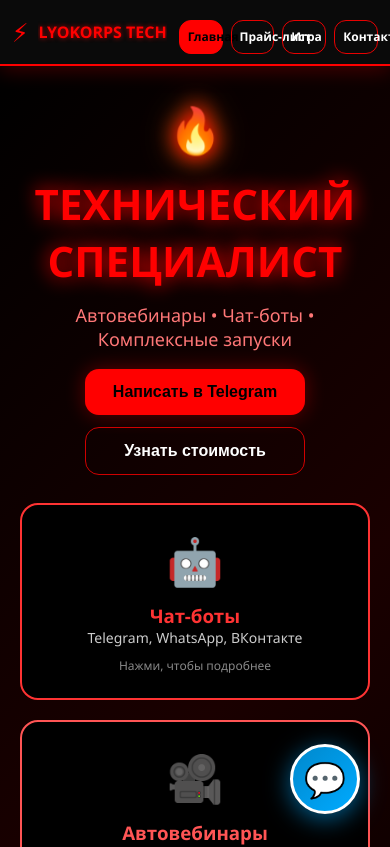
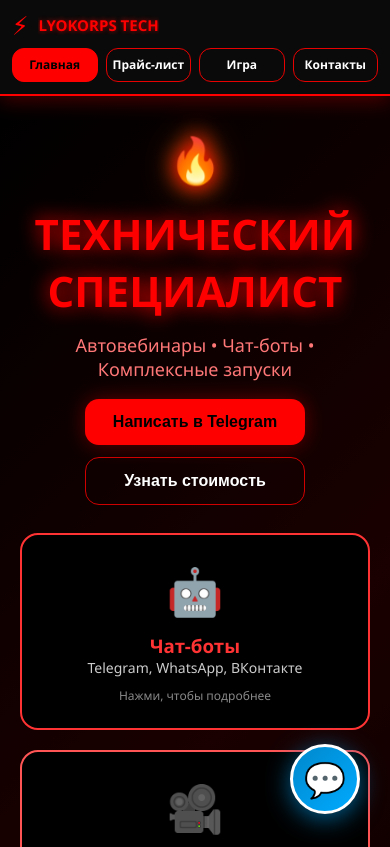
Before and after one commit to dgrin52-rgb/lyokorps-miniapp, a React (Create React App) app: page / in a window 390 px wide. Shown: the top 847 px of the page. Built offline with nearby package versions, Linux system fonts and the light colour scheme.

Commit message:
Add video background and fix responsive UI

```diff
--- a/src/components/Navbar.js
+++ b/src/components/Navbar.js
@@ -1,4 +1,4 @@
-import React, { useEffect, useMemo, useState } from 'react';
+import React from 'react';
 import { Link, useLocation } from 'react-router-dom';
 
 const Navbar = () => {
@@ -10,182 +10,22 @@ const Navbar = () => {
 
   const isActive = (path) => currentPath === path;
 
-  // Telegram WebApp safe area + iOS/Android/desktop
-  const [safeTop, setSafeTop] = useState(0);
-
-  useEffect(() => {
-    const getSafeTop = () => {
-      // Telegram WebApp может отдавать CSS переменные safe-area
-      // На iOS Safari работают env(safe-area-inset-top)
-      // Тут берем максимум из возможных вариантов
-      const cssVar =
-        parseInt(
-          getComputedStyle(document.documentElement).getPropertyValue('--tg-safe-area-inset-top'),
-          10
-        ) || 0;
-
-      // Фоллбек: попробуем прочитать env через временный элемент
-      let envTop = 0;
-      try {
-        const probe = document.createElement('div');
-        probe.style.cssText =
-          'position:fixed;top:0;left:0;height:constant(safe-area-inset-top);height:env(safe-area-inset-top);';
-        document.body.appendChild(probe);
-        const h = Math.round(probe.getBoundingClientRect().height);
-        document.body.removeChild(probe);
-        envTop = Number.isFinite(h) ? h : 0;
-      } catch {
-        envTop = 0;
-      }
-
-      // Telegram WebApp header (если есть)
-      const tgTop =
-        (window.Telegram &&
-          window.Telegram.WebApp &&
-          window.Telegram.WebApp.viewportStableHeight &&
-          0) ||
-        0;
-
-      setSafeTop(Math.max(cssVar, envTop, tgTop, 0));
-    };
-
-    getSafeTop();
-    window.addEventListener('resize', getSafeTop);
-    return () => window.removeEventListener('resize', getSafeTop);
-  }, []);
-
-  const styles = useMemo(() => {
-    const navStyle = {
-      background: '#0a0a0a',
-      padding: `calc(10px + ${safeTop}px) 12px 10px`,
-      display: 'flex',
-      alignItems: 'center',
-      gap: '12px',
-      borderBottom: '2px solid #ff0000',
-      position: 'sticky',
-      top: 0,
-      zIndex: 1000,
-      boxShadow: '0 4px 20px rgba(255, 0, 0, 0.25)',
-    };
-
-    const logoStyle = {
-      display: 'flex',
-      alignItems: 'center',
-      gap: '10px',
-      textDecoration: 'none',
-      flex: '0 0 auto',
-      minWidth: 0,
-    };
-
-    const logoTextStyle = {
-      color: '#ff0000',
-      fontSize: '16px',
-      fontWeight: '900',
-      textShadow: '0 0 5px rgba(255,0,0,0.7)',
-      whiteSpace: 'nowrap',
-      overflow: 'hidden',
-      textOverflow: 'ellipsis',
-      maxWidth: '46vw',
-    };
-
-    const navLinksStyle = {
-      display: 'flex',
-      alignItems: 'center',
-      justifyContent: 'flex-end',
-      gap: '8px',
-      flex: '1 1 auto',
-      flexWrap: 'wrap',
-    };
-
-    const linkStyle = (active) => ({
-      color: active ? '#000' : '#fff',
-      textDecoration: 'none',
-      padding: '9px 12px',
-      borderRadius: '12px',
-      transition: 'all 0.2s ease',
-      background: active ? '#ff0000' : 'transparent',
-      border: active ? '1px solid #ff0000' : '1px solid rgba(255,0,0,0.9)',
-      fontWeight: '800',
-      fontSize: '13px',
-      lineHeight: 1,
-      whiteSpace: 'nowrap',
-      touchAction: 'manipulation',
-      WebkitTapHighlightColor: 'transparent',
-    });
-
-    // Мобилка (TG, Android, iPhone): делаем кнопки в 2 ряда, чтобы не ломало
-    const mobileWrapStyle = {
-      width: '100%',
-      display: 'grid',
-      gridTemplateColumns: 'repeat(4, minmax(0, 1fr))',
-      gap: '8px',
-      marginTop: '10px',
-    };
-
-    const mobileLinkStyle = (active) => ({
-      ...linkStyle(active),
-      width: '100%',
-      textAlign: 'center',
-      padding: '10px 8px',
-      borderRadius: '12px',
-      fontSize: '12px',
-    });
-
-    return {
-      navStyle,
-      logoStyle,
-      logoTextStyle,
-      navLinksStyle,
-      linkStyle,
-      mobileWrapStyle,
-      mobileLinkStyle,
-    };
-  }, [safeTop]);
-
-  // Простая проверка "мобилка" без зависимостей
-  const isMobile = useMemo(() => {
-    if (typeof window === 'undefined') return false;
-    return window.matchMedia && window.matchMedia('(max-width: 640px)').matches;
-  }, []);
+  const linkClass = (path) =>
+    `navbar__link ${isActive(path) ? 'navbar__link--active' : ''}`;
 
   return (
-    <nav style={styles.navStyle}>
-      <Link to="/" style={styles.logoStyle}>
+    <nav className="navbar">
+      <Link to="/" className="navbar__logo">
         <span style={{ color: '#ff0000', fontSize: '26px', lineHeight: 1 }}>⚡</span>
-        <div style={styles.logoTextStyle}>LYOKORPS TECH</div>
+        <div className="navbar__logoText">LYOKORPS TECH</div>
       </Link>
 
-      {!isMobile ? (
-        <div style={styles.navLinksStyle}>
-          <Link to="/" style={styles.linkStyle(isActive('/'))}>
-            Главная
-          </Link>
-          <Link to="/pricelist" style={styles.linkStyle(isActive('/pricelist'))}>
-            Прайс-лист
-          </Link>
-          <Link to="/game" style={styles.linkStyle(isActive('/game'))}>
-            Игра
-          </Link>
-          <Link to="/contacts" style={styles.linkStyle(isActive('/contacts'))}>
-            Контакты
-          </Link>
-        </div>
-      ) : (
-        <div style={styles.mobileWrapStyle}>
-          <Link to="/" style={styles.mobileLinkStyle(isActive('/'))}>
-            Главная
-          </Link>
-          <Link to="/pricelist" style={styles.mobileLinkStyle(isActive('/pricelist'))}>
-            Прайс-лист
-          </Link>
-          <Link to="/game" style={styles.mobileLinkStyle(isActive('/game'))}>
-            Игра
-          </Link>
-          <Link to="/contacts" style={styles.mobileLinkStyle(isActive('/contacts'))}>
-            Контакты
-          </Link>
-        </div>
-      )}
+      <div className="navbar__links">
+        <Link to="/" className={linkClass('/')}>Главная</Link>
+        <Link to="/pricelist" className={linkClass('/pricelist')}>Прайс-лист</Link>
+        <Link to="/game" className={linkClass('/game')}>Игра</Link>
+        <Link to="/contacts" className={linkClass('/contacts')}>Контакты</Link>
+      </div>
     </nav>
   );
 };
--- a/src/index.css
+++ b/src/index.css
@@ -1,36 +1,94 @@
-/* src/index.css */
-:root{
-  --safe-top: env(safe-area-inset-top, 0px);
-  --safe-bottom: env(safe-area-inset-bottom, 0px);
+/* ===== Navbar responsive ===== */
+
+.navbar {
+  background: #0a0a0a;
+  padding: 12px 14px;
+  display: flex;
+  justify-content: space-between;
+  align-items: center;
+  flex-wrap: wrap;
+  gap: 10px;
+  border-bottom: 2px solid #ff0000;
+  position: sticky;
+  top: 0;
+  z-index: 1000;
+  box-shadow: 0 4px 20px rgba(255, 0, 0, 0.3);
 }
 
-*{ box-sizing: border-box; }
-
-html, body, #root{
-  height: 100%;
-  width: 100%;
-  margin: 0;
+.navbar__logo {
+  display: flex;
+  align-items: center;
+  gap: 10px;
+  text-decoration: none;
+  flex: 0 0 auto;
+  min-width: 0;
 }
 
-body{
-  background: #000;
-  color: #fff;
-  overflow-x: hidden;            /* убирает горизонтальный скролл */
-  -webkit-text-size-adjust: 100%; /* iOS не увеличивает шрифты сам */
+.navbar__logoText {
+  color: #ff0000;
+  font-size: 16px;
+  font-weight: 900;
+  text-shadow: 0 0 5px rgba(255,0,0,0.7);
+  white-space: nowrap;
+  overflow: hidden;
+  text-overflow: ellipsis;
+  max-width: 46vw;
 }
 
-/* Чтобы инпуты на iOS не зумились — держим минимум 16px */
-input, select, textarea, button{
-  font-size: 16px;
+.navbar__links {
+  display: flex;
+  gap: 10px;
+  flex-wrap: wrap;
+  justify-content: flex-end;
+  align-items: center;
+  flex: 1 1 240px;
 }
 
-/* Картинки/видео не вылезают за экран */
-img, video, canvas, svg{
-  max-width: 100%;
-  height: auto;
+.navbar__link {
+  color: #fff;
+  text-decoration: none;
+  padding: 8px 12px;
+  border-radius: 12px;
+  transition: all 0.2s ease;
+  background: transparent;
+  border: 1px solid rgba(255,0,0,0.9);
+  font-weight: 800;
+  font-size: 13px;
+  line-height: 1;
+  white-space: nowrap;
+  touch-action: manipulation;
+  -webkit-tap-highlight-color: transparent;
 }
 
-/* На всякий случай — длинные слова/почты */
-*{
-  overflow-wrap: anywhere;
+.navbar__link--active {
+  color: #000;
+  background: #ff0000;
+  border: 1px solid #ff0000;
 }
+
+/* Мобилка / TG */
+@media (max-width: 640px) {
+  .navbar {
+    padding: 12px 12px;
+  }
+
+  .navbar__logoText {
+    max-width: 55vw;
+    font-size: 15px;
+  }
+
+  .navbar__links {
+    width: 100%;
+    display: grid;
+    grid-template-columns: repeat(4, minmax(0, 1fr));
+    gap: 8px;
+  }
+
+  .navbar__link {
+    width: 100%;
+    text-align: center;
+    padding: 10px 6px;
+    font-size: 12px;
+    border-radius: 12px;
+  }
+}
```
